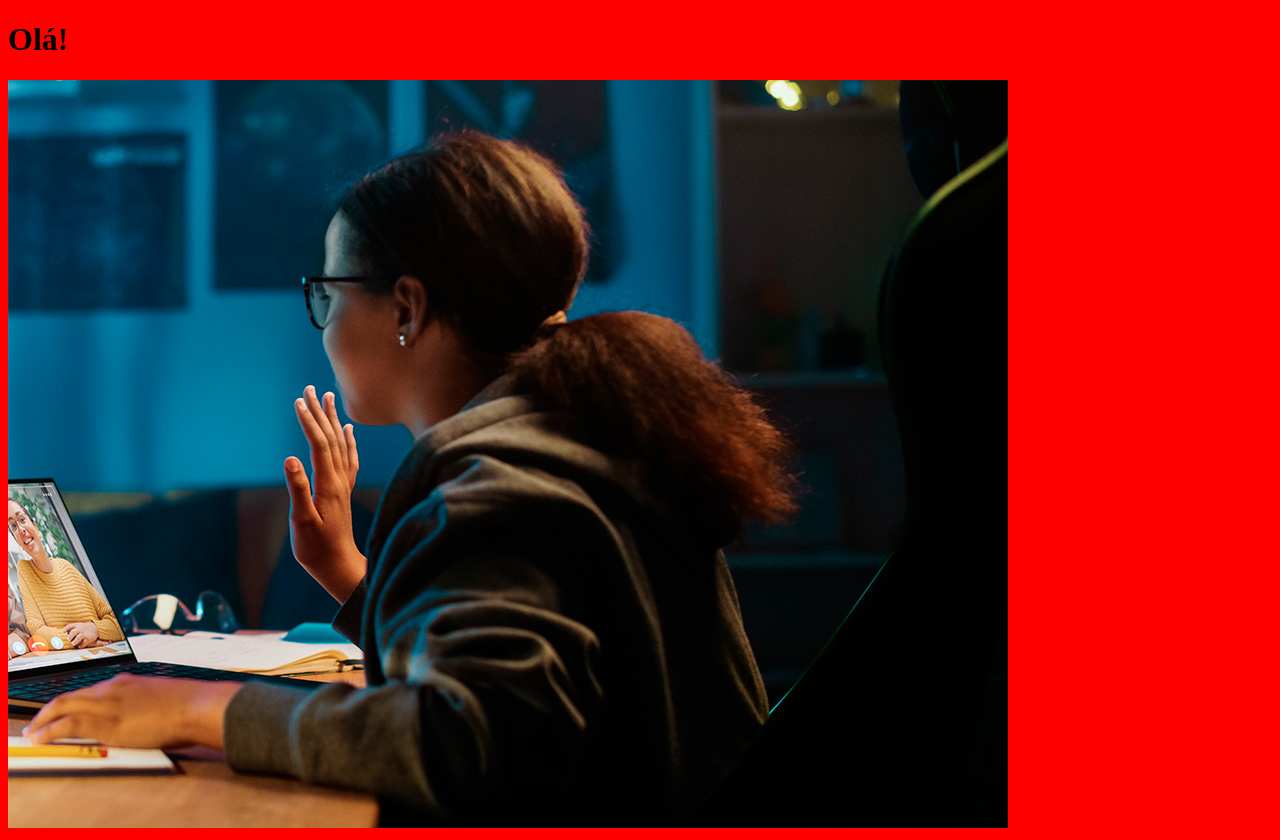
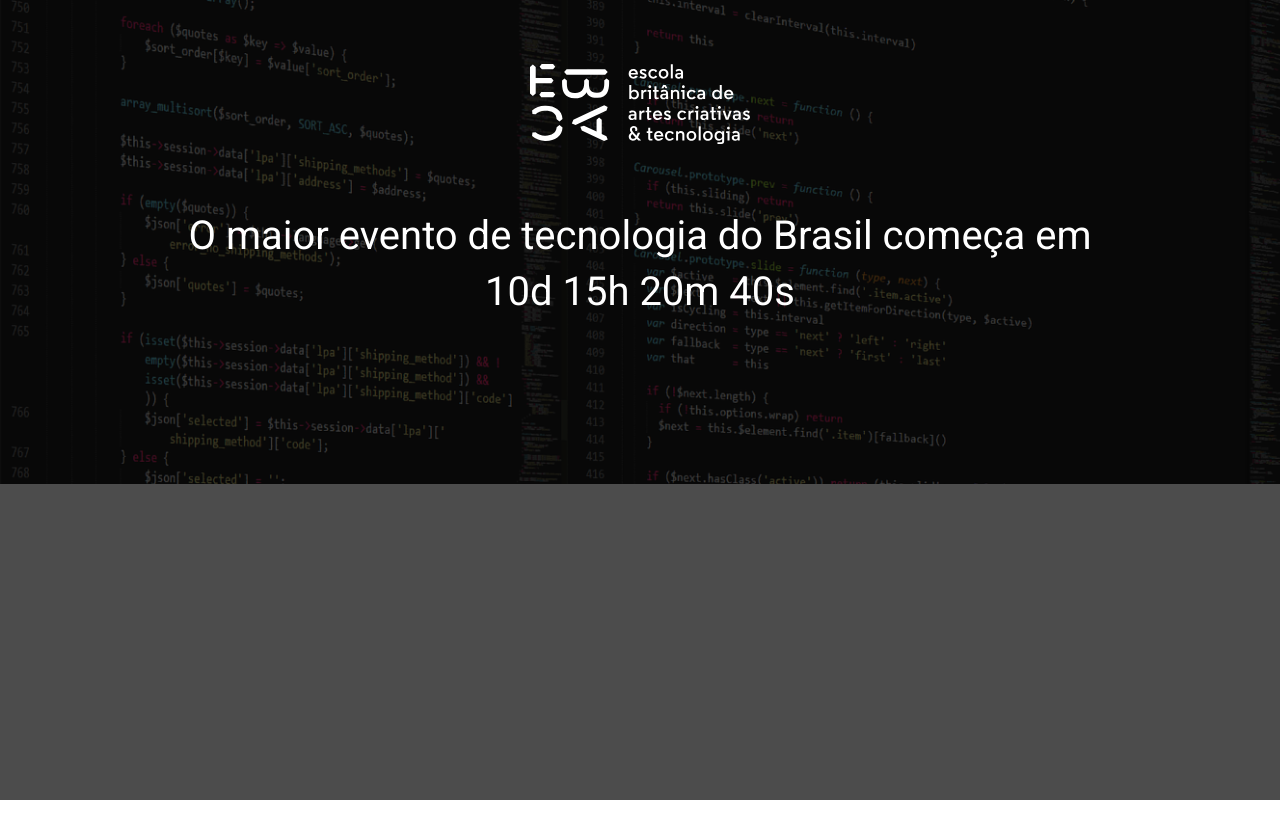
Before and after one commit to SergioAdrianoMCaetano/ebac_Tech_Talks, a website built with Parcel: page src/index.html in a window 1280 px wide. After the commit the page ends 800 px from the top, so only its background shows below. Built offline with nearby package versions, Linux system fonts and the light colour scheme.

Commit message:
Criando o HERO

```diff
--- a/src/index.html
+++ b/src/index.html
@@ -1,14 +1,28 @@
 <!DOCTYPE html>
-<html lang="en">
+<html lang="pt-BR">
 <head>
     <meta charset="UTF-8">
     <meta name="viewport" content="width=device-width, initial-scale=1.0">
     <title>Evento EBAC</title>
+    <link rel="preconnect" href="https://fonts.googleapis.com">
+    <link rel="preconnect" href="https://fonts.gstatic.com" crossorigin>
+    <link href="https://fonts.googleapis.com/css2?family=Roboto:ital,wght@0,100;0,300;0,400;0,500;0,700;0,900;1,100;1,300;1,400;1,500;1,700;1,900&display=swap" rel="stylesheet">
     <link rel="stylesheet" href="styles/main.scss">
 </head>
 <body>
-    <h1>Olá!</h1>
-    <img src="images/backend.png" alt="Imagem back-end">
+    <header class="hero">
+        <div class="container">
+            <img class="hero__logo" src="./images/ebac_logo.svg" alt="Logo-EBAC">
+            <p class="hero__text">
+                O maior evento de tecnologia do Brasil começa em 10d 15h 20m 40s
+            </p>
+        </div>
+    </header>
+
+
+
+
+
     <script src="scripts/main.js"></script>
 </body>
 </html>
--- /dev/null
+++ b/src/styles/_hero.scss
@@ -0,0 +1,51 @@
+.hero{
+    padding-top: 64px;
+    padding-bottom: 100px;
+    background-image: url(../images/fundo.png);
+    background-repeat: no-repeat;
+    background-size: cover;//completa todo o tamanho do container
+
+    .container{
+        position: relative;
+    }
+
+    //CRIAR UM ELEMENTO PARA ESCURECER A IMAGEM
+    &::before{
+        position: absolute;
+        top: 0;
+        left: 0;
+        width: 100%;
+        height: 100%;
+        background-color: #000;
+        content: '';
+        opacity: .7;
+    }
+
+    &__text{
+        margin-top: 64px;
+        margin-bottom: 64px;
+        font-size: 40px;
+        line-height: 56px;
+        font-weight: 800px;
+        text-align: center;
+    }
+
+    &__logo{
+        margin: 0 auto;
+        height: 80px;
+        display: block;
+    }
+
+    @media(max-width: 640px){
+        padding: 40px 0;
+        &__logo{
+            height: 40px;
+        }
+
+        &__text{
+            font-size: 22px;
+            line-height: 24px;
+            margin: 24px 0;
+        }
+    }
+}
--- a/src/styles/main.scss
+++ b/src/styles/main.scss
@@ -1,3 +1,26 @@
-body{
-    background-color: red;
+@use 'hero';
+
+*{
+    margin: 0;
+    padding: 0;
+    box-sizing: border-box;
+    font-family: Roboto, sans-serif;
+    color: #fff;
 }
+
+//CONFIGURAÇÃO DA BARRA DE CONTAGEM
+.container{
+    max-width: 960px;
+    width: 100%;
+    margin: 0 auto; //para centralizar
+
+    //Responsividade para CELULAR
+    @media(max-width: 640px){
+        max-width: 80%;//80% do total da tela
+    }
+
+    //Responsividade para TABLET
+    @media(max-width: 1024px){
+        max-width: 90%;//90% do total da tela
+    }
+}
```
